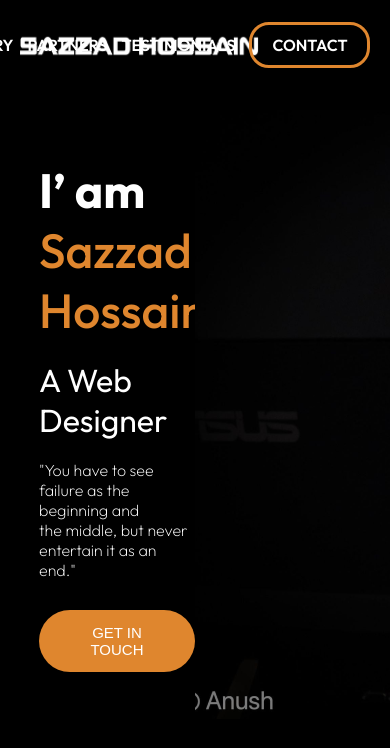
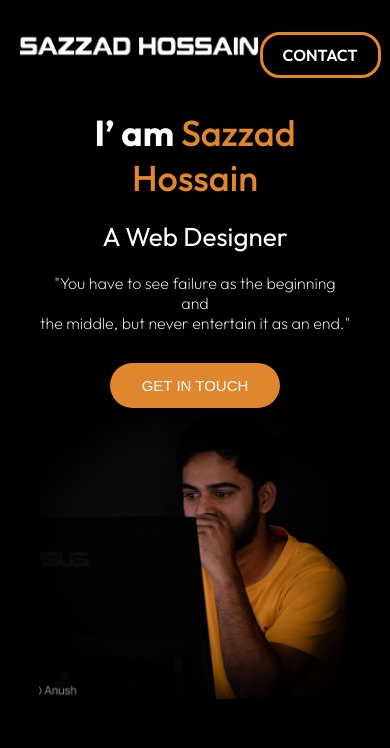
Before and after one commit to SAZZADHOSSAIN111/sazzadhossain.net, a plain HTML site: page index.html in a window 390 px wide. Drawn offline with Linux system fonts and the light colour scheme.

Commit message:
hero responsive

```diff
--- a/index.html
+++ b/index.html
@@ -21,14 +21,19 @@
             <li><a href="#">TESTIMONIALS</a></li>
             <li><a href="#">CONTACT</a></li>
         </ul>
+        <div class="contact-1">
+            <li><a href="#" class="contact">CONTACT</a></li>
+        </div>
     </nav>
     <div class="hero">
         <div class="left-hero">
             <h1>I’ am <span>Sazzad Hossain</span> </h1>
             <h3>A Web Designer</h3>
-            <P>"You have to see failure as the beginning and <br>
-                the middle, but never entertain it as an end."</P>
-            <button>GET IN TOUCH</button>
+            <P>"You have to see failure as the beginning and <br> the middle, but never entertain it as an end."</P>
+            <div class="button-1">
+                <button>GET IN TOUCH</button>
+
+            </div>
         </div>
         <div class="right-hero">
             <img src="images/hero-image.png" alt="">
--- a/personal.css
+++ b/personal.css
@@ -7,12 +7,11 @@
 body{
     background-color: black;
     font-family: "outfit";
-    overflow-x: hidden;
 }
 
 .navigation{
     display: grid;
-    grid-template-columns: 20% 80%;
+    grid-template-columns: 20% 80% auto;
     align-items: center;
     padding: 0 5%;
     height: 90px;
@@ -36,10 +35,14 @@ body{
     font-weight: 600;
 }
 
-.navigation ul :nth-child(6){
+.navigation ul :nth-child(6), .contact{
     border: 3px solid #DF862E;
     padding: 10px 20px;
     border-radius: 20px;
+}
+
+.contact{
+    display: none;
 }
 
 .hero{
@@ -74,8 +77,8 @@ body{
 .left-hero p{
     font-size: 16px;
     font-weight: 200;
+}
 
-}
 .left-hero button{
     width: fit-content;
     padding: 14px 32px ;
--- a/responsive.css
+++ b/responsive.css
@@ -3,4 +3,55 @@
         overflow-x: hidden;
     }
 
+    .right-hero img{
+        width: 100%;
+        height: auto;
+    }
 }
+
+@media screen and (max-width:1150px) {
+    .left-hero h1{
+        font-size: 36px;
+    }
+    .left-hero h1 span{
+        font-size: 36px;
+    }
+    .navigation ul{
+        column-gap: 3%;
+    }
+    .left-hero h3{
+        font-size: 26px;
+        font-weight: 400;
+    }
+
+}
+
+@media screen and (max-width:1000px) {
+    .navigation ul{
+        display: none;
+    }
+    .contact{
+        display: block;
+    }
+
+    .navigation{
+       display: grid;
+       grid-template-columns: auto auto;
+       justify-content: space-between;
+       align-items: center;
+    }
+
+}
+
+@media screen and (max-width:836px) {
+    .hero{
+        display: grid;
+        grid-template-columns: auto;
+        text-align: center;
+    }
+    .button-1{
+        display: flex;
+        justify-content: center;
+        align-items: center;
+    }
+}
```
